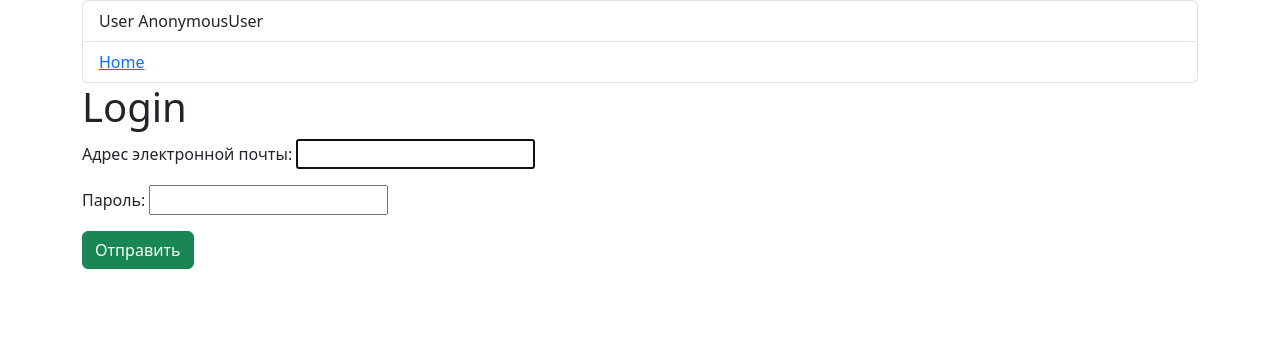
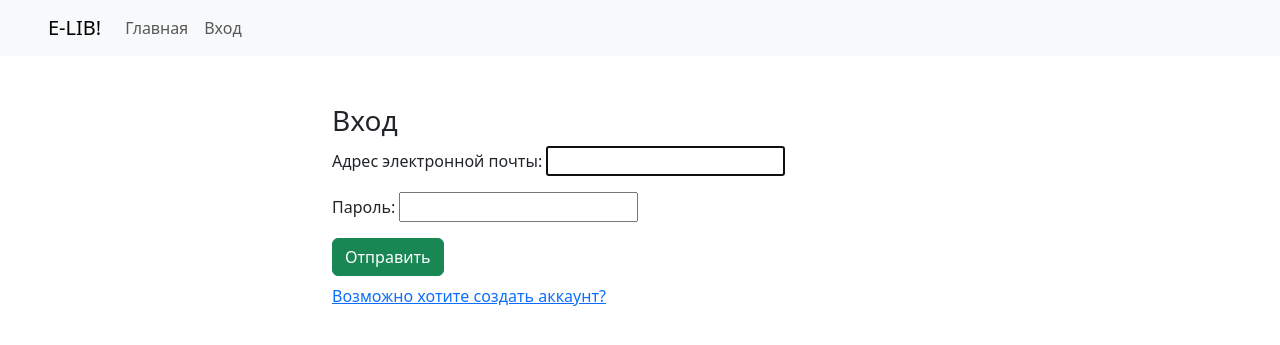
Before and after one commit to erikkend/library, a Django app: page /users/login/ in a window 1280 px wide. Shown: the top 345 px of the page. Run offline with Django 4.2, Linux system fonts and the light colour scheme.

Commit message:
added bootstrap on home, login, register pages

```diff
--- a/app/app/settings.py
+++ b/app/app/settings.py
@@ -52,7 +52,7 @@ MIDDLEWARE = [
     'django.middleware.security.SecurityMiddleware',
     'django.contrib.sessions.middleware.SessionMiddleware',
     'django.middleware.common.CommonMiddleware',
-    'django.middleware.csrf.CsrfViewMiddleware',
+    # 'django.middleware.csrf.CsrfViewMiddleware',
     'django.contrib.auth.middleware.AuthenticationMiddleware',
     'django.contrib.messages.middleware.MessageMiddleware',
     'django.middleware.clickjacking.XFrameOptionsMiddleware',
--- a/app/templates/base.html
+++ b/app/templates/base.html
@@ -2,19 +2,48 @@
 <html lang="en">
 <head>
     <meta charset="UTF-8">
+    <script src="https://code.jquery.com/jquery-3.3.1.slim.min.js" integrity="sha384-q8i/X+965DzO0rT7abK41JStQIAqVgRVzpbzo5smXKp4YfRvH+8abtTE1Pi6jizo" crossorigin="anonymous"></script>
+    <script src="https://cdn.jsdelivr.net/npm/popper.js@1.14.7/dist/umd/popper.min.js" integrity="sha384-UO2eT0CpHqdSJQ6hJty5KVphtPhzWj9WO1clHTMGa3JDZwrnQq4sF86dIHNDz0W1" crossorigin="anonymous"></script>
+    <script src="https://cdn.jsdelivr.net/npm/bootstrap@4.3.1/dist/js/bootstrap.min.js" integrity="sha384-JjSmVgyd0p3pXB1rRibZUAYoIIy6OrQ6VrjIEaFf/nJGzIxFDsf4x0xIM+B07jRM" crossorigin="anonymous"></script>
     <link href="https://cdn.jsdelivr.net/npm/bootstrap@5.3.0-alpha1/dist/css/bootstrap.min.css" rel="stylesheet" integrity="sha384-GLhlTQ8iRABdZLl6O3oVMWSktQOp6b7In1Zl3/Jr59b6EGGoI1aFkw7cmDA6j6gD" crossorigin="anonymous">
     <title>User authenticate</title>
 </head>
-<body class="container">
-    <ul class="list-group">
-        <li class="list-group-item">
-            User {{ user }}
-        </li>
-        <li class="list-group-item">
-            <a href="{% url 'home' %}">Home</a>
-        </li>
-    </ul>
+<!--<body class="container">-->
+<!--    <ul class="list-group">-->
+<!--        <li class="list-group-item">-->
+<!--            User {{ user }}-->
+<!--        </li>-->
+<!--        <li class="list-group-item">-->
+<!--            <a href="{% url 'home' %}">Home</a>-->
+<!--        </li>-->
+<!--    </ul>-->
 
+<nav class="navbar navbar-expand-lg navbar-light bg-light">
+    <span class="navbar-brand ms-5">E-LIB!</span>
+    <button class="navbar-toggler" type="button" data-toggle="collapse" data-target="#navbarNav" aria-controls="navbarNav" aria-expanded="false" aria-label="Toggle navigation">
+        <span class="navbar-toggler-icon"></span>
+    </button>
+
+    <div class="collapse navbar-collapse" id="navbarNav">
+        <ul class="navbar-nav">
+            <li class="nav-item active">
+                <a class="nav-link" href="/">Главная</a>
+            </li>
+                {% if user.is_authenticated %}
+                    <li class="nav-item">
+                        <a class="nav-link" href="{% url 'search-book' %}">Найти книгу</a>
+                    </li>
+                    <li class="nav-item">
+                        <a class="nav-link" href="{% url 'logout' %}">Выйти</a>
+                    </li>
+                {% else %}
+                    <li class="nav-item">
+                        <a class="nav-link" href="{% url 'login' %}">Вход</a>
+                    </li>
+                {% endif %}
+        </ul>
+    </div>
+</nav>
 {% block content %}
 {% endblock %}
 </body>
--- a/app/templates/registration/login.html
+++ b/app/templates/registration/login.html
@@ -1,11 +1,17 @@
 {% extends 'base.html' %}
 
 {% block content %}
-<h1>Login</h1>
+<div class="wrapper d-flex justify-content-center flex-column">
 
-<form method="post">
-    {{ form.as_p }}
-    {% csrf_token %}
-    <button type="submit" class="btn btn-success"> Отправить </button>
-</form>
+    <div class="d-flex flex-column mb-3 container w-50 mt-5">
+    <h3>Вход</h3>
+    <form method="post">
+        {{ form.as_p }}
+        {% csrf_token %}
+        <button type="submit" class="btn btn-success"> Отправить </button>
+    </form>
+    <a class="mt-2" href="{% url 'register' %}">Возможно хотите создать аккаунт?</a>
+    </div>
+</div>
+
 {% endblock %}
```
Also changed, not shown: app/users/forms.py (+25 -0 lines), 1 other file.
